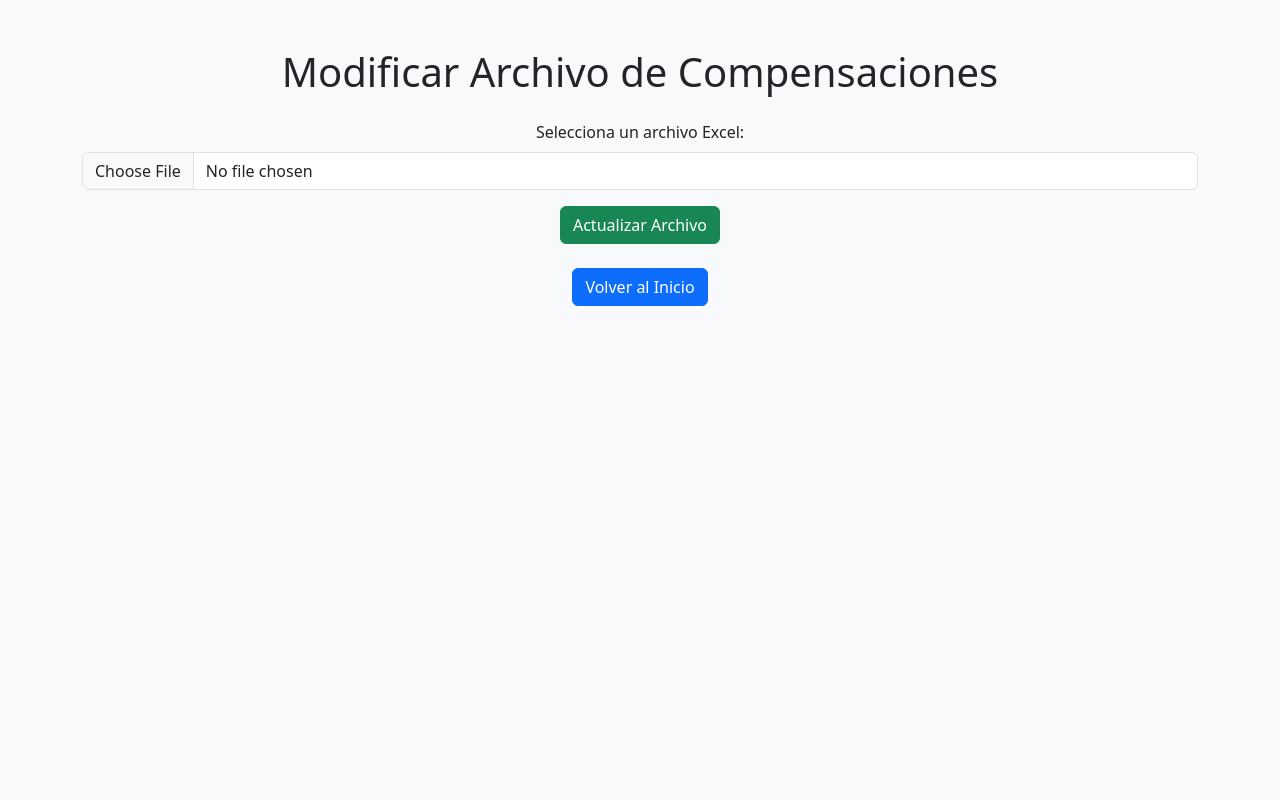
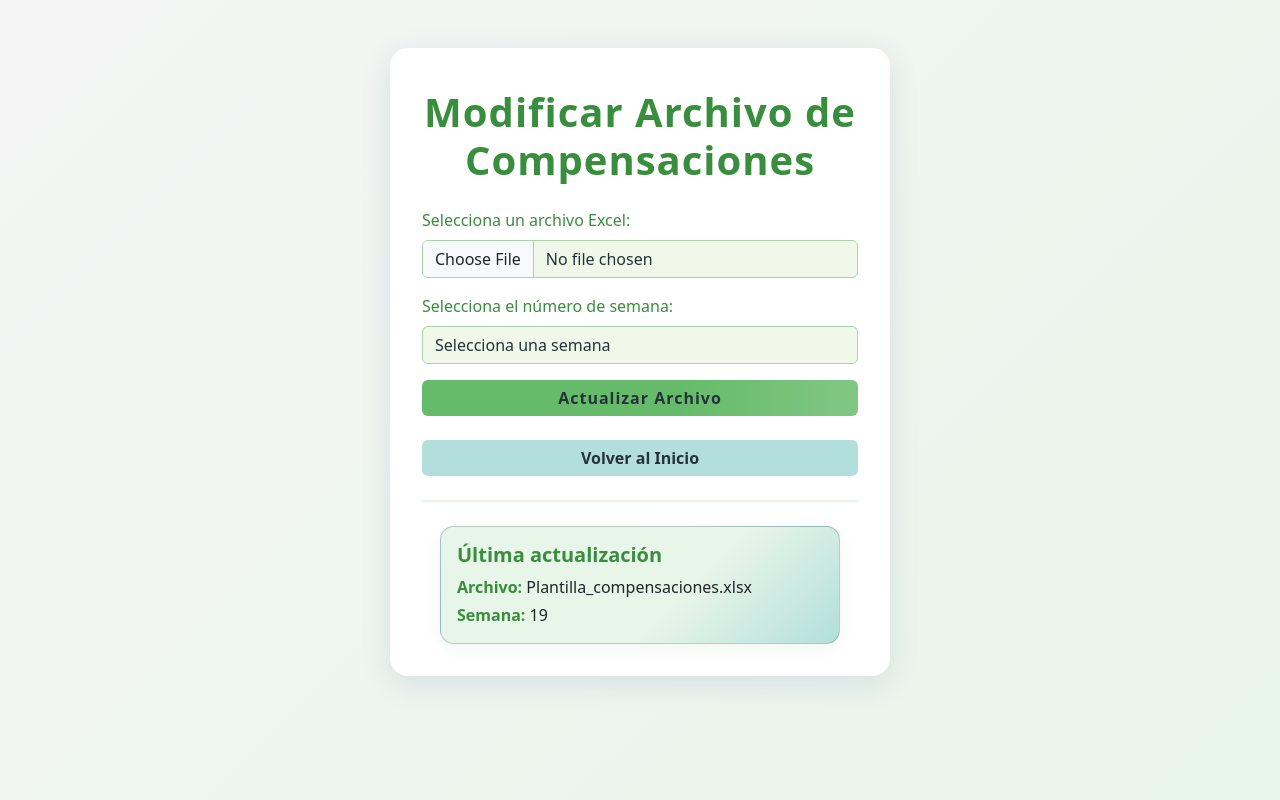
Before and after one commit to YeraldoCode/compensaciones_web, a Flask app: page /modificar in a window 1280 px wide. Run offline with Flask 3, Linux system fonts and the light colour scheme.

Commit message:
Enhance compensation management: add week tracking, improve error handling, and update UI for file upload and display of last update.

```diff
--- a/app.py
+++ b/app.py
@@ -29,9 +29,22 @@ def login():
 def compensaciones():
     nomina = request.form.get('nomina')
     nombre = request.form.get('nombre')
+    semana = None
+    # Leer la semana de la última actualización
+    ULTIMA_ACTUALIZACION_PATH = os.path.join('data', 'ultima_actualizacion.txt')
+    if os.path.exists(ULTIMA_ACTUALIZACION_PATH):
+        try:
+            with open(ULTIMA_ACTUALIZACION_PATH, 'r', encoding='utf-8') as f:
+                line = f.read().strip()
+                if line:
+                    partes = line.split('|')
+                    if len(partes) == 2:
+                        _, semana = partes
+        except Exception:
+            pass
 
     if not nomina and not nombre:
-        return "Por favor, proporciona un número de nómina o un nombre completo para realizar la búsqueda.", 400
+        return render_template('login_alert.html', error="Por favor, proporciona un número de nómina o un nombre completo para realizar la búsqueda.")
 
     # Leer el archivo Excel
     try:
@@ -40,22 +53,18 @@ def compensaciones():
 
         if nomina:
             try:
-                nomina = int(nomina)
-                fila = df[df['NOMINA'] == nomina]
+                nomina_int = int(nomina)
+                fila = df[df['NOMINA'] == nomina_int]
             except ValueError:
-                return render_template('login_alert.html', error="El número de nómina debe ser un valor numérico.")
+                return render_template('login_alert.html', error="El número de nómina debe ser un valor numérico.", nomina=nomina)
         elif nombre:
             fila = df[df['NOMBRE'].str.contains(nombre, case=False, na=False)]
 
         if fila.empty:
-            return "No se encontraron datos para el número de nómina o el nombre proporcionado.", 404
+            return render_template('login_alert.html', error="No se encontraron datos para el número de nómina o el nombre proporcionado.", nomina=nomina, nombre=nombre)
 
         datos = fila.to_dict(orient='records')[0]
-
-        # Asegurar que la nómina sea un entero
         datos['NOMINA'] = int(datos['NOMINA'])
-
-        # Calcular el total como la suma de los valores numéricos
         total = 0
         for clave, valor in datos.items():
             if isinstance(valor, (int, float)) and clave != 'NOMINA':
@@ -66,24 +75,47 @@ def compensaciones():
     except Exception as e:
         return f"Error al leer el archivo: {str(e)}", 500
 
-    return render_template('compensaciones.html', datos=datos)
+    return render_template('compensaciones.html', datos=datos, semana=semana)
+
+ULTIMA_ACTUALIZACION_PATH = os.path.join('data', 'ultima_actualizacion.txt')
 
 @app.route('/modificar', methods=['GET', 'POST'])
 def modificar_archivo():
+    ultimo_archivo = None
+    ultima_semana = None
+    # Leer última actualización si existe
+    if os.path.exists(ULTIMA_ACTUALIZACION_PATH):
+        try:
+            with open(ULTIMA_ACTUALIZACION_PATH, 'r', encoding='utf-8') as f:
+                line = f.read().strip()
+                if line:
+                    partes = line.split('|')
+                    if len(partes) == 2:
+                        ultimo_archivo, ultima_semana = partes
+        except Exception:
+            pass
     if request.method == 'POST':
         if 'file' not in request.files:
             flash('No se seleccionó ningún archivo')
             return redirect(request.url)
         file = request.files['file']
+        semana = request.form.get('semana')
         if file.filename == '':
             flash('No se seleccionó ningún archivo')
             return redirect(request.url)
+        if not semana:
+            flash('Debes seleccionar una semana')
+            return redirect(request.url)
         if file and allowed_file(file.filename):
             filename = secure_filename(file.filename)
+            # Guardar el archivo con el nombre estándar
             file.save(os.path.join(app.config['UPLOAD_FOLDER'], 'Plantilla_compensaciones.xlsx'))
+            # Guardar la información de la última actualización
+            with open(ULTIMA_ACTUALIZACION_PATH, 'w', encoding='utf-8') as f:
+                f.write(f"{filename}|{semana}")
             flash('Archivo actualizado correctamente')
             return redirect(url_for('modificar_archivo'))
-    return render_template('modificar.html')
+    return render_template('modificar.html', ultimo_archivo=ultimo_archivo, ultima_semana=ultima_semana)
 
 if __name__ == '__main__':
     app.run(host='0.0.0.0', port=8080, debug=True)
--- /dev/null
+++ b/data/ultima_actualizacion.txt
@@ -0,0 +1 @@
+Plantilla_compensaciones.xlsx|19
--- a/templates/modificar.html
+++ b/templates/modificar.html
@@ -1,31 +1,156 @@
 <!DOCTYPE html>
 <html lang="en">
+
 <head>
     <meta charset="UTF-8">
     <meta name="viewport" content="width=device-width, initial-scale=1.0">
     <title>Modificar Archivo</title>
     <link href="https://cdn.jsdelivr.net/npm/bootstrap@5.3.0-alpha3/dist/css/bootstrap.min.css" rel="stylesheet">
+    <style>
+        body {
+            background: linear-gradient(135deg, #f5f5f5 0%, #e8f5e9 100%);
+            min-height: 100vh;
+            color: #263238;
+        }
+
+        .main-card {
+            background: #fff;
+            border-radius: 18px;
+            box-shadow: 0 8px 32px 0 rgba(31, 38, 135, 0.10);
+            padding: 2.5rem 2rem 2rem 2rem;
+            max-width: 500px;
+            margin: 0 auto;
+        }
+
+        h1 {
+            color: #388e3c;
+            font-weight: 700;
+            letter-spacing: 1px;
+        }
+
+        label,
+        .form-label {
+            color: #388e3c;
+            font-weight: 500;
+        }
+
+        .form-control,
+        .form-select {
+            background: #f1f8e9;
+            color: #263238;
+            border: 1px solid #a5d6a7;
+        }
+
+        .form-control:focus,
+        .form-select:focus {
+            border-color: #66bb6a;
+            box-shadow: 0 0 0 0.2rem rgba(102, 187, 106, .15);
+        }
+
+        .btn-success {
+            background: linear-gradient(90deg, #66bb6a 60%, #81c784 100%);
+            border: none;
+            font-weight: 600;
+            letter-spacing: 1px;
+            color: #263238;
+        }
+
+        .btn-success:hover {
+            background: linear-gradient(90deg, #81c784 60%, #66bb6a 100%);
+            color: #263238;
+        }
+
+        .btn-primary {
+            background: #b2dfdb;
+            border: none;
+            font-weight: 600;
+            color: #263238;
+        }
+
+        .btn-primary:hover {
+            background: #80cbc4;
+            color: #263238;
+        }
+
+        .alert-info {
+            background: #c8e6c9;
+            color: #263238;
+            border: none;
+        }
+
+        .card.bg-success {
+            background: linear-gradient(135deg, #e8f5e9 60%, #b2dfdb 100%);
+            border-radius: 14px;
+            box-shadow: 0 4px 16px rgba(56, 142, 60, 0.08);
+        }
+
+        .card-title {
+            color: #388e3c;
+            font-weight: 600;
+        }
+
+        .card-text strong {
+            color: #388e3c;
+        }
+
+        hr.my-4 {
+            border-top: 2px solid #a5d6a7;
+        }
+    </style>
 </head>
-<body class="bg-light">
+
+<body>
     <div class="container py-5">
+        <div class="main-card">
+            <!-- Título principal -->
             <h1 class="text-center mb-4">Modificar Archivo de Compensaciones</h1>
+            <!-- Formulario para subir archivo y seleccionar semana -->
             <form action="/modificar" method="POST" enctype="multipart/form-data" class="text-center">
-            <div class="mb-3">
+                <div class="mb-3 text-start">
+                    <!-- Input para seleccionar archivo Excel -->
                     <label for="file" class="form-label">Selecciona un archivo Excel:</label>
                     <input type="file" class="form-control" id="file" name="file" accept=".xlsx" required>
                 </div>
-            <button type="submit" class="btn btn-success">Actualizar Archivo</button>
+                <div class="mb-3 text-start">
+                    <!-- Selector de número de semana -->
+                    <label for="semana" class="form-label">Selecciona el número de semana:</label>
+                    <select class="form-select" id="semana" name="semana" required>
+                        <option value="" disabled selected>Selecciona una semana</option>
+                        {% for i in range(1, 53) %}
+                        <option value="{{ i }}">Semana {{ i }}</option>
+                        {% endfor %}
+                    </select>
+                </div>
+                <!-- Botón para enviar el formulario -->
+                <button type="submit" class="btn btn-success w-100">Actualizar Archivo</button>
             </form>
+            <!-- Botón para volver al inicio -->
             <div class="text-center mt-4">
-            <a href="/" class="btn btn-primary">Volver al Inicio</a>
+                <a href="/" class="btn btn-primary w-100">Volver al Inicio</a>
             </div>
+            <!-- Mensajes flash para mostrar el estado de la carga -->
             {% with messages = get_flashed_messages() %}
             {% if messages %}
-        <div class="alert alert-info" role="alert">
+            <div class="alert alert-info mt-4" role="alert">
                 {{ messages[0] }}
             </div>
             {% endif %}
             {% endwith %}
+            <hr class="my-4">
+            <!-- Sección para mostrar la última actualización -->
+            <div class="card bg-success text-dark mx-auto mt-3" style="max-width: 400px;">
+                <div class="card-body">
+                    <h5 class="card-title">Última actualización</h5>
+                    {% if ultimo_archivo and ultima_semana %}
+                    <p class="card-text mb-1"><strong>Archivo:</strong> {{ ultimo_archivo }}</p>
+                    <p class="card-text"><strong>Semana:</strong> {{ ultima_semana }}</p>
+                    {% else %}
+                    <p class="card-text">No hay registros de archivos subidos.</p>
+                    {% endif %}
+                </div>
+            </div>
+        </div>
     </div>
 </body>
+
 </html>
```
Also changed, not shown: templates/compensaciones.html (+6 -1 lines), templates/login_alert.html (+19 -3 lines). Lines whose indentation alone changed are shown as unchanged.
